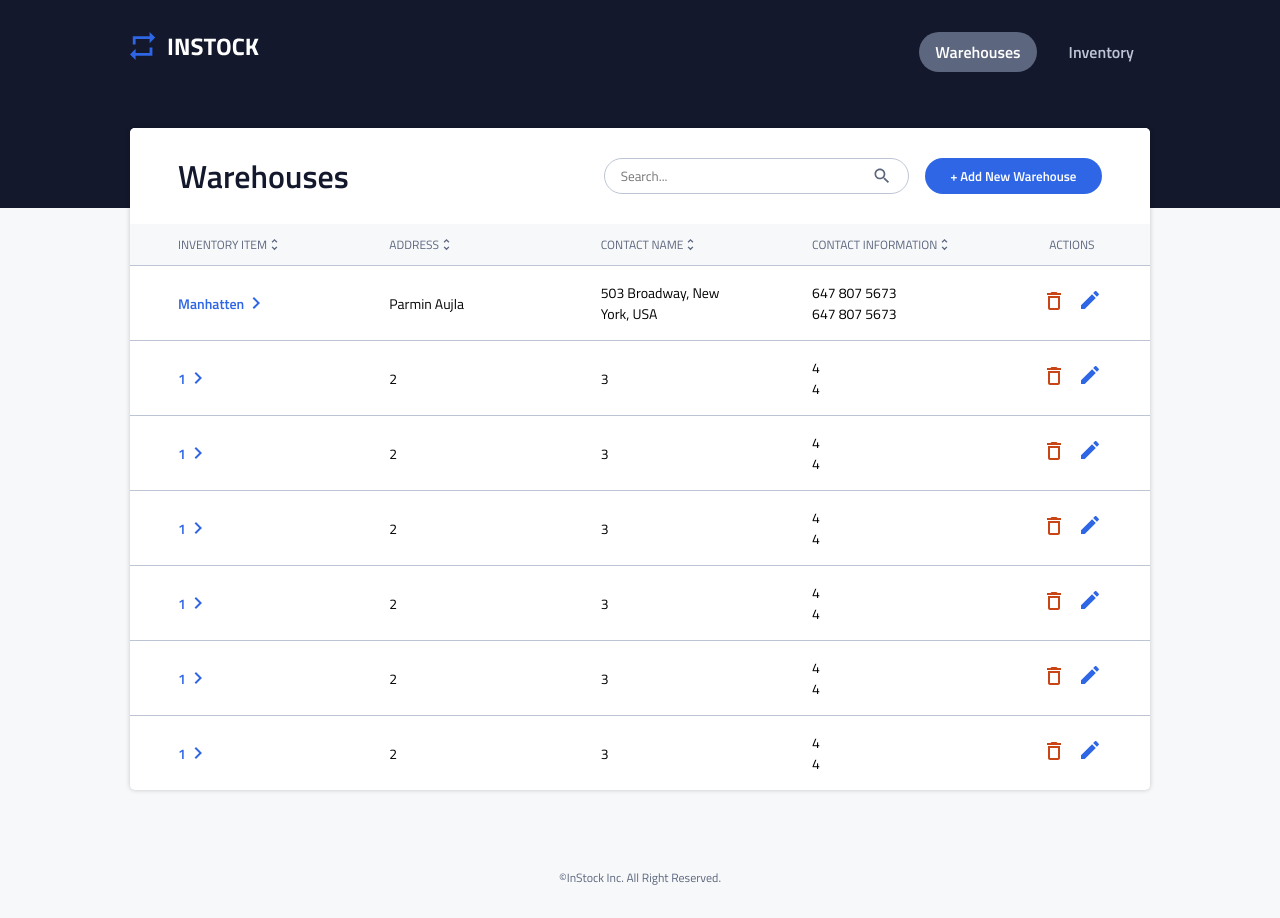
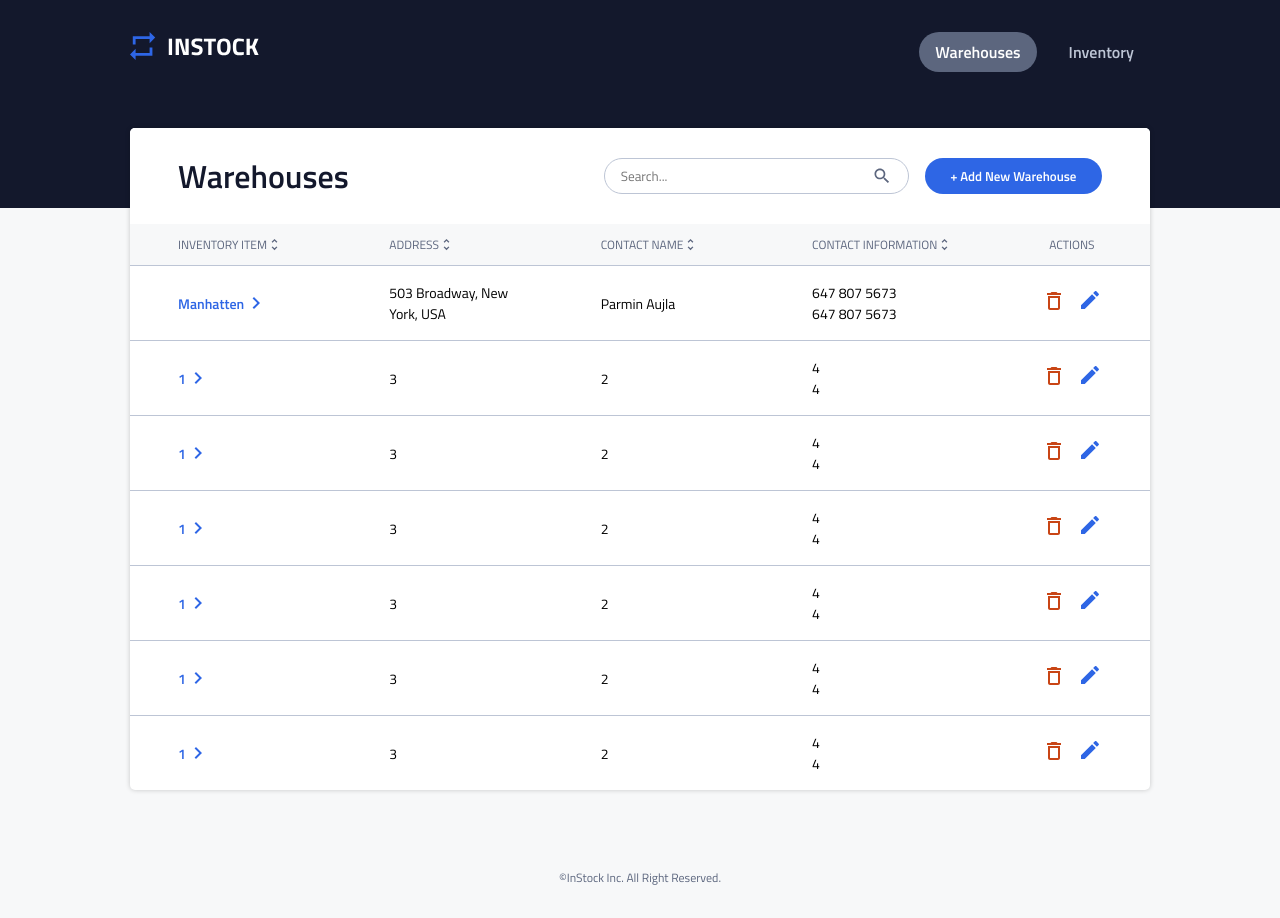
Before and after one commit to ATrainstation/InStock, a React (Vite) app: page / in a window 1280 px wide. Built offline with nearby package versions, Linux system fonts and the light colour scheme.

Commit message:
feat(neil-11): fixed order of columns in warehouse

```diff
--- a/src/components/WareHouseItem/WareHouseItem.jsx
+++ b/src/components/WareHouseItem/WareHouseItem.jsx
@@ -74,7 +74,7 @@ const [warehouse, setWarehouse] = useState([]);
       <div className="warehouse-container">
         {testData.map((item) => (
           <div className="row">
-            <div className="item">
+            <div className="item item-warehouse">
               <p className="item__header">WAREHOUSE</p>
               <Link className="linkDetails" to={`/warehouse/asda`}>
                 <div className="warehouse-link">
@@ -83,11 +83,11 @@ const [warehouse, setWarehouse] = useState([]);
                 </div>
               </Link>
             </div>
-            <div className="item">
+            <div className="item item-name">
               <p className="item__header">CONTACT NAME</p>
               <p className="item__name">{item.contact}</p>
             </div>
-            <div className="item">
+            <div className="item item-address">
               <p className="item__header">ADDRESS</p>
               <p className="item__address">{item.address}</p>
             </div>
--- a/src/components/WareHouseItem/WareHouseItem.scss
+++ b/src/components/WareHouseItem/WareHouseItem.scss
@@ -60,6 +60,22 @@
     padding-right: 24px;
     padding-left: 24px;
   }
+  .item-warehouse {
+    order: 1;
+  }
+  .item-name {
+    order: 3;
+  }
+  .item-address {
+    order: 2;
+  }
+  .item-contact {
+    order: 4;
+  }
+  .actions {
+    order: 5;
+  }
+
   .item {
     align-items: left;
     flex-direction: column;
```
